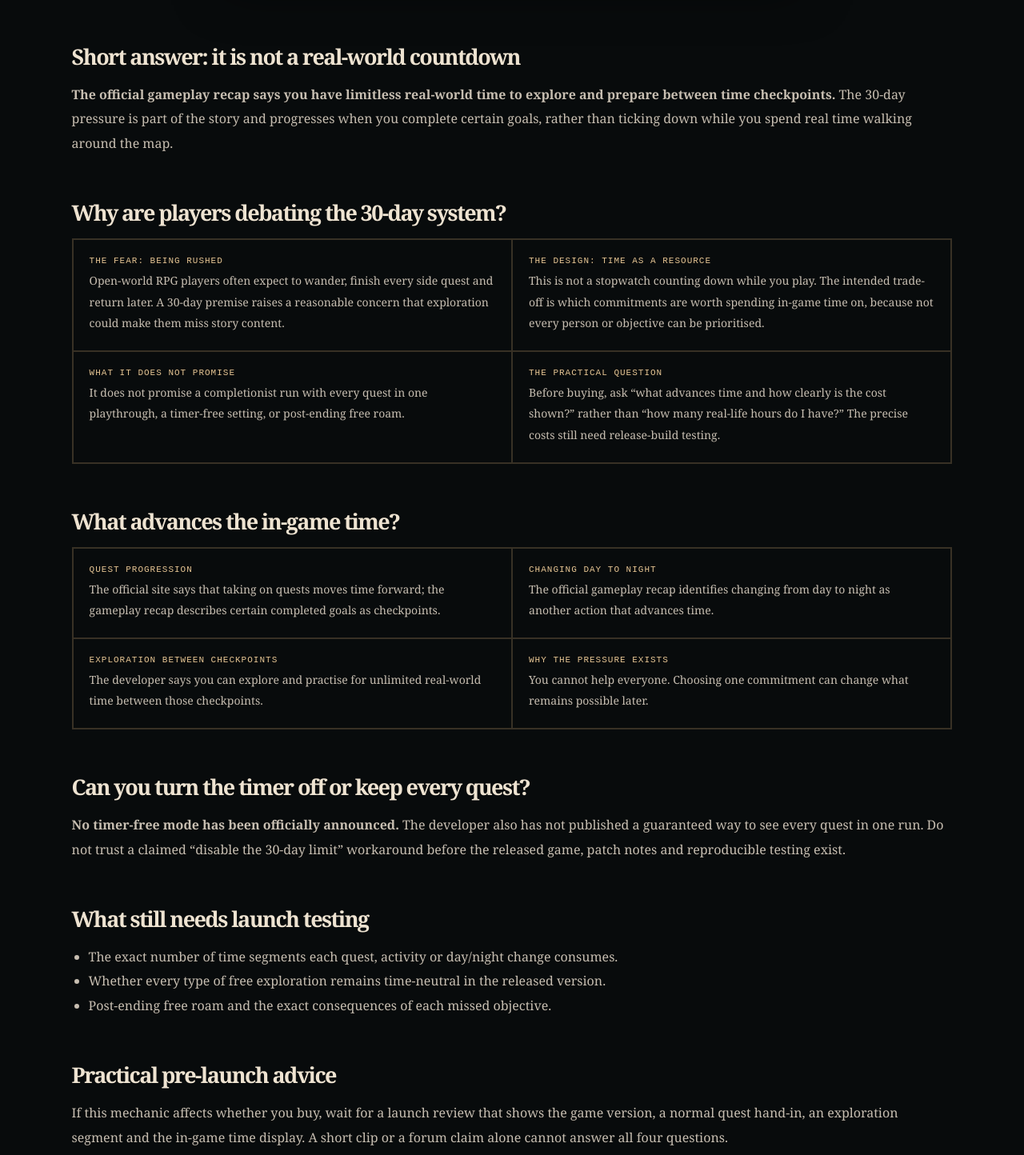
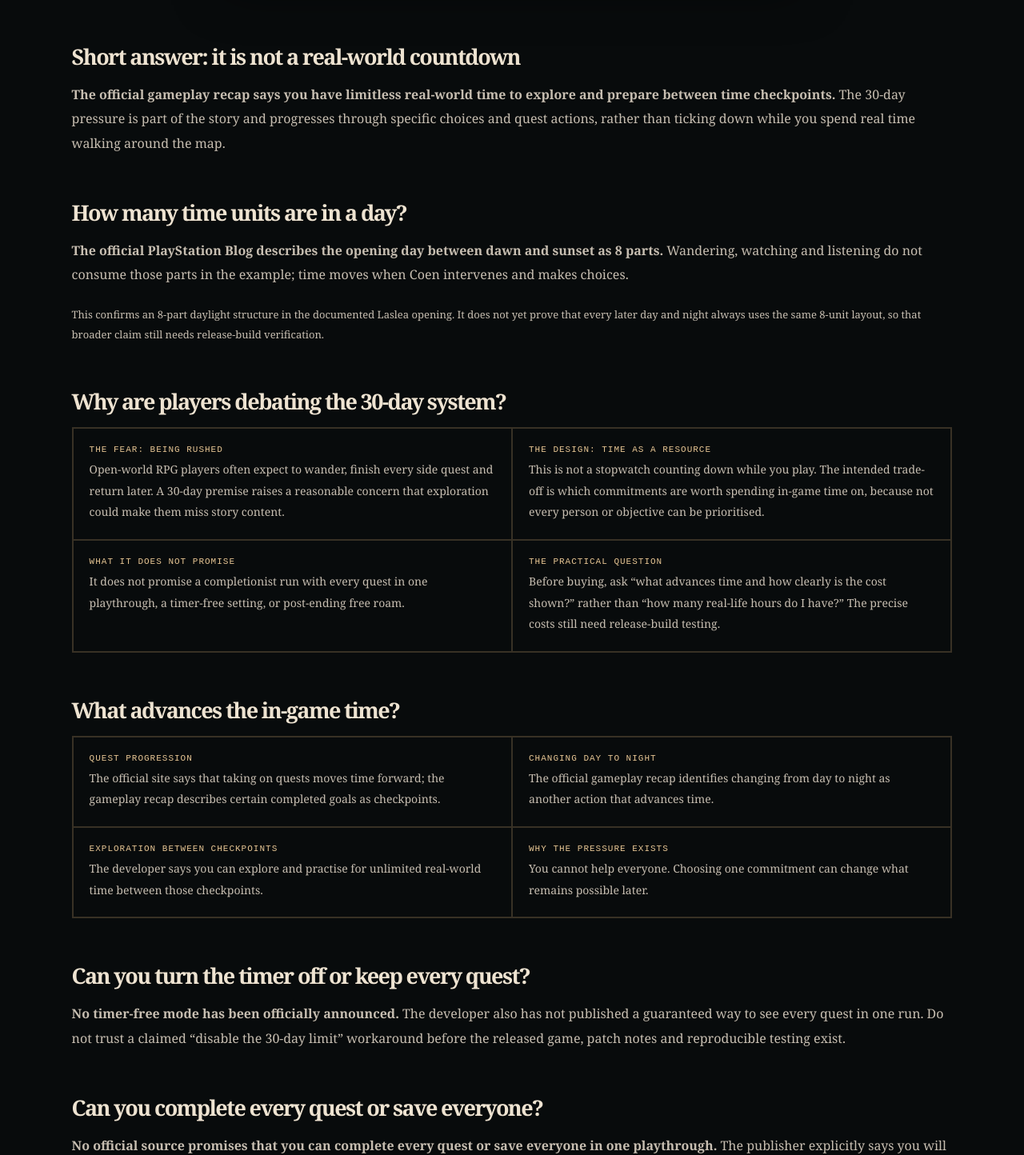
Before and after one commit to wencun/dawnwalker.cc, a Next.js app: page /time-system in a window 1280 px wide. Shown: the part 810-2254 px from the top of the page at 80% size. Built offline with nearby package versions, Linux system fonts and the light colour scheme.

Commit message:
Optimize launch search intent pages

```diff
--- a/app/can-i-run/page.tsx
+++ b/app/can-i-run/page.tsx
@@ -15,7 +15,7 @@ export default function CanIRunPage() {
     <p className="eyebrow">PC COMPATIBILITY TOOL · OFFICIAL REQUIREMENTS</p>
     <h1>Can I run The Blood of Dawnwalker? PC requirements checker</h1>
     <p className="doc-dek">Compare your CPU, GPU, RAM, VRAM and SSD against the official The Blood of Dawnwalker system requirements. First check compatibility; then use launch-day tests to judge the FPS and image quality you can expect.</p>
-    <p className="checked">Last checked: August 31, 2026 · <span>Official requirements are separate from independent performance testing.</span></p>
+    <p className="checked">Last checked: September 2, 2026 · <span>Official requirements are separate from independent performance testing.</span></p>
     <ContentAd />
     <aside className="reader-next" aria-label="How to use this checker"><p className="eyebrow">USE THIS PAGE IN ORDER</p><h2>Get a useful answer in three steps.</h2><div>
       <a href="#checker"><span>01</span><b>Enter your exact hardware</b><small>Use the model names shown in Windows, not a generic “gaming PC” label.</small></a>
--- a/app/page.tsx
+++ b/app/page.tsx
@@ -9,7 +9,8 @@ const cards = [
   ["PC tool", "Can I run it?", "A local-only official requirements checker. Compare CPU, GPU, RAM, VRAM and SSD space without uploading your information.", "/can-i-run"],
   ["Performance", "PS5 & Xbox modes", "Official launch targets for PS5, PS5 Pro, Xbox Series X and Series S—kept separate from player benchmarks.", "/console-performance"],
   ["Editions", "Which edition should I buy?", "Compare Standard, Eclipse, Day One and Collector's contents, the pre-order bonus and the shared release date.", "/editions"],
-  ["Reviews", "When do reviews go live?", "The reported August 31 review-embargo schedule, local time conversions and what to verify before buying.", "/review-embargo"],
+  ["Reviews", "The Blood of Dawnwalker reviews are live", "The review embargo lifted August 31. Compare original PC and PS5 reviews, disclosed hardware and performance context.", "/review-embargo"],
+  ["Time limit", "How does the 30-day time limit work?", "Official answers on 8 daytime parts, what advances time, exploration and whether you can complete every quest.", "/time-system"],
 ];
 
 export default function Home() {
--- a/app/time-system/page.tsx
+++ b/app/time-system/page.tsx
@@ -2,7 +2,7 @@ import { GuidePage, guideMetadata } from "../guide-page";
 
 export const metadata = guideMetadata(
   "The Blood of Dawnwalker 30-Day Time Limit: Does Exploration Advance Time?",
-  "Does The Blood of Dawnwalker have a real-time timer? Official answers on the 30-day limit, quest checkpoints, exploration, day/night changes and the unconfirmed timer-free option.",
+  "How The Blood of Dawnwalker's 30-day time limit works: 8 daytime units, what advances time, whether exploration uses time and if you can complete every quest.",
   "/time-system",
   ["The Blood of Dawnwalker time limit", "Blood of Dawnwalker 30 days", "Blood of Dawnwalker time system", "Blood of Dawnwalker timer free mode", "Does exploration advance time in Blood of Dawnwalker"]
 );
@@ -11,15 +11,23 @@ export default function TimeSystemPage() {
   return <GuidePage
     eyebrow="PLAYER CHOICE · OFFICIAL MECHANICS"
     title="Does The Blood of Dawnwalker’s 30-day limit make you rush?"
-    dek="No real-world countdown is confirmed. Time advances at specific gameplay checkpoints; this guide explains what that means for exploration, quests and the still-unconfirmed timer-free option."
-    checked="August 28, 2026"
-    sources={[{ label: "Bandai Namco — official game overview", href: "https://www.bandainamcoent.com/games/dawnwalker" }, { label: "Official Gameplay Reveal Recap", href: "https://en.bandainamcoent.eu/dawnwalker/news/the-blood-of-dawnwalker-gameplay-reveal-recap" }]}
+    dek="No. It is not a real-world countdown: exploration can be time-neutral, while specific choices and quest actions spend in-game time. The official opening example divides daylight into 8 parts."
+    checked="September 2, 2026"
+    faqs={[
+      { question: "Is The Blood of Dawnwalker's 30-day limit a real-time countdown?", answer: "No. Official explanations say you can spend unlimited real-world time exploring between time-advancing choices and checkpoints." },
+      { question: "How many time units are in a day in The Blood of Dawnwalker?", answer: "The official PlayStation Blog describes the opening day between dawn and sunset as 8 parts. It does not yet confirm that every later day and night uses an identical 8-unit structure." },
+      { question: "Does exploration advance time in The Blood of Dawnwalker?", answer: "Wandering, watching and listening can be time-neutral. Intervening through choices, quest actions and some day-night transitions can move time forward." },
+      { question: "Can you complete every quest in one playthrough?", answer: "The official material says you will not have time for everyone. No official source guarantees that every quest can be completed in one playthrough." },
+    ]}
+    sources={[{ label: "Bandai Namco — official game overview", href: "https://www.bandainamcoent.com/games/dawnwalker" }, { label: "Official Gameplay Reveal Recap", href: "https://en.bandainamcoent.eu/dawnwalker/news/the-blood-of-dawnwalker-gameplay-reveal-recap" }, { label: "PlayStation Blog — 8 daytime parts and time-driven choices", href: "https://blog.playstation.com/2026/07/07/the-blood-of-dawnwalker-unique-time-driven-quest-system-and-player-choice-detailed/" }]}
     sections={[
-      { title: "Short answer: it is not a real-world countdown", body: <p><b>The official gameplay recap says you have limitless real-world time to explore and prepare between time checkpoints.</b> The 30-day pressure is part of the story and progresses when you complete certain goals, rather than ticking down while you spend real time walking around the map.</p> },
+      { title: "Short answer: it is not a real-world countdown", body: <p><b>The official gameplay recap says you have limitless real-world time to explore and prepare between time checkpoints.</b> The 30-day pressure is part of the story and progresses through specific choices and quest actions, rather than ticking down while you spend real time walking around the map.</p> },
+      { title: "How many time units are in a day?", body: <><p><b>The official PlayStation Blog describes the opening day between dawn and sunset as 8 parts.</b> Wandering, watching and listening do not consume those parts in the example; time moves when Coen intervenes and makes choices.</p><p className="note">This confirms an 8-part daylight structure in the documented Laslea opening. It does not yet prove that every later day and night always uses the same 8-unit layout, so that broader claim still needs release-build verification.</p></> },
       { title: "Why are players debating the 30-day system?", body: <div className="fact-grid"><p><b>The fear: being rushed</b>Open-world RPG players often expect to wander, finish every side quest and return later. A 30-day premise raises a reasonable concern that exploration could make them miss story content.</p><p><b>The design: time as a resource</b>This is not a stopwatch counting down while you play. The intended trade-off is which commitments are worth spending in-game time on, because not every person or objective can be prioritised.</p><p><b>What it does not promise</b>It does not promise a completionist run with every quest in one playthrough, a timer-free setting, or post-ending free roam.</p><p><b>The practical question</b>Before buying, ask “what advances time and how clearly is the cost shown?” rather than “how many real-life hours do I have?” The precise costs still need release-build testing.</p></div> },
       { title: "What advances the in-game time?", body: <div className="fact-grid"><p><b>Quest progression</b>The official site says that taking on quests moves time forward; the gameplay recap describes certain completed goals as checkpoints.</p><p><b>Changing day to night</b>The official gameplay recap identifies changing from day to night as another action that advances time.</p><p><b>Exploration between checkpoints</b>The developer says you can explore and practise for unlimited real-world time between those checkpoints.</p><p><b>Why the pressure exists</b>You cannot help everyone. Choosing one commitment can change what remains possible later.</p></div> },
       { title: "Can you turn the timer off or keep every quest?", body: <p><b>No timer-free mode has been officially announced.</b> The developer also has not published a guaranteed way to see every quest in one run. Do not trust a claimed “disable the 30-day limit” workaround before the released game, patch notes and reproducible testing exist.</p> },
-      { title: "What still needs launch testing", body: <ul><li>The exact number of time segments each quest, activity or day/night change consumes.</li><li>Whether every type of free exploration remains time-neutral in the released version.</li><li>Post-ending free roam and the exact consequences of each missed objective.</li></ul> },
+      { title: "Can you complete every quest or save everyone?", body: <><p><b>No official source promises that you can complete every quest or save everyone in one playthrough.</b> The publisher explicitly says you will not have time for everyone. That supports meaningful trade-offs, but it does not reveal which quests conflict, whether New Game Plus changes the limit or exactly what happens after day 30.</p><p>Those answers should be added only after the release build can be tested or an official source explains them. Until then, they are useful questions—not verified standalone guide topics.</p></> },
+      { title: "What still needs launch testing", body: <ul><li>The exact time cost of each quest action, dialogue choice, activity or day/night change.</li><li>Whether every type of free exploration remains time-neutral outside the documented opening.</li><li>What happens after day 30, post-ending free roam and the exact consequences of each missed objective.</li></ul> },
       { title: "Practical pre-launch advice", body: <p>If this mechanic affects whether you buy, wait for a launch review that shows the game version, a normal quest hand-in, an exploration segment and the in-game time display. A short clip or a forum claim alone cannot answer all four questions.</p> },
     ]}
   />;
```
Also changed, not shown: app/review-embargo/page.tsx (+7 -7 lines).
